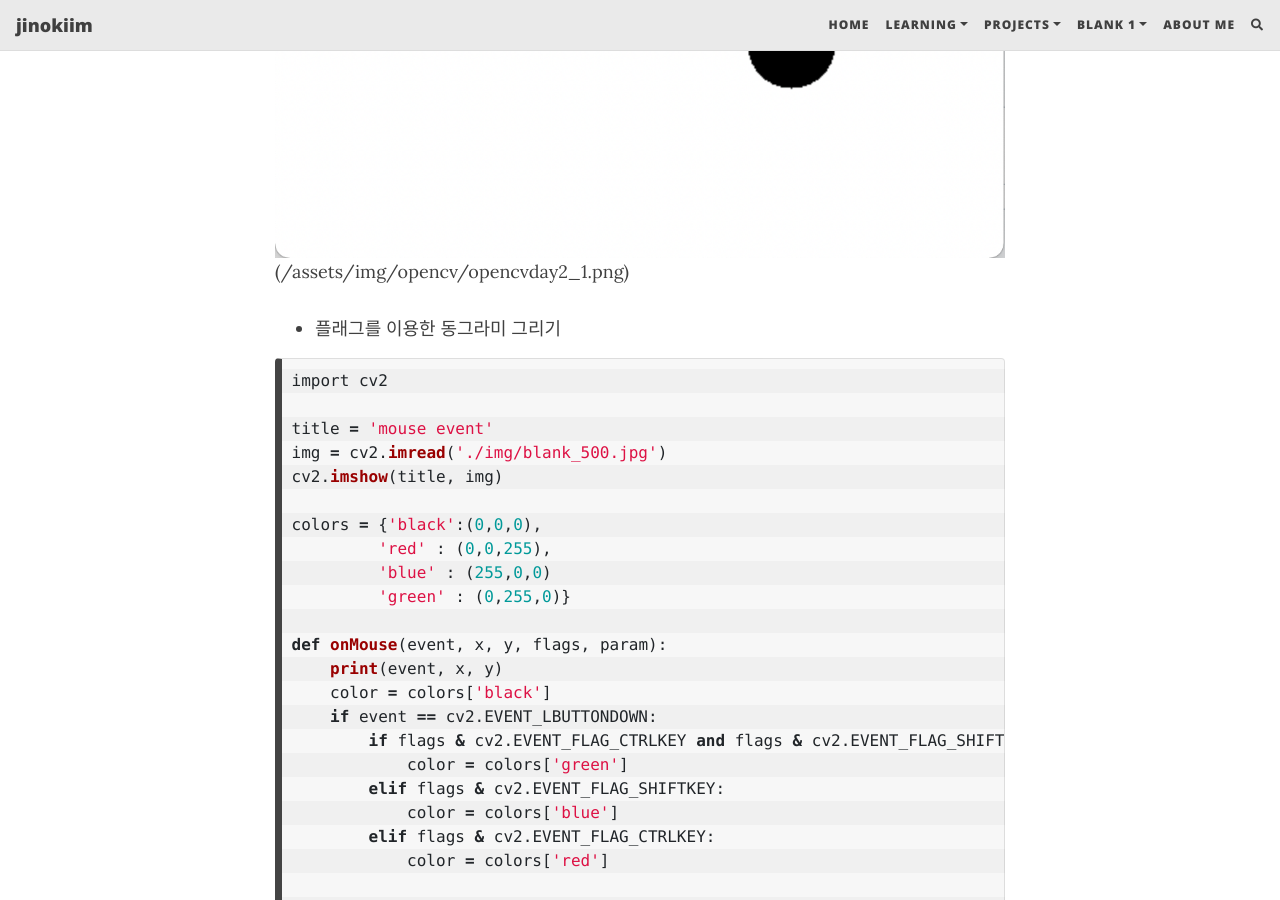
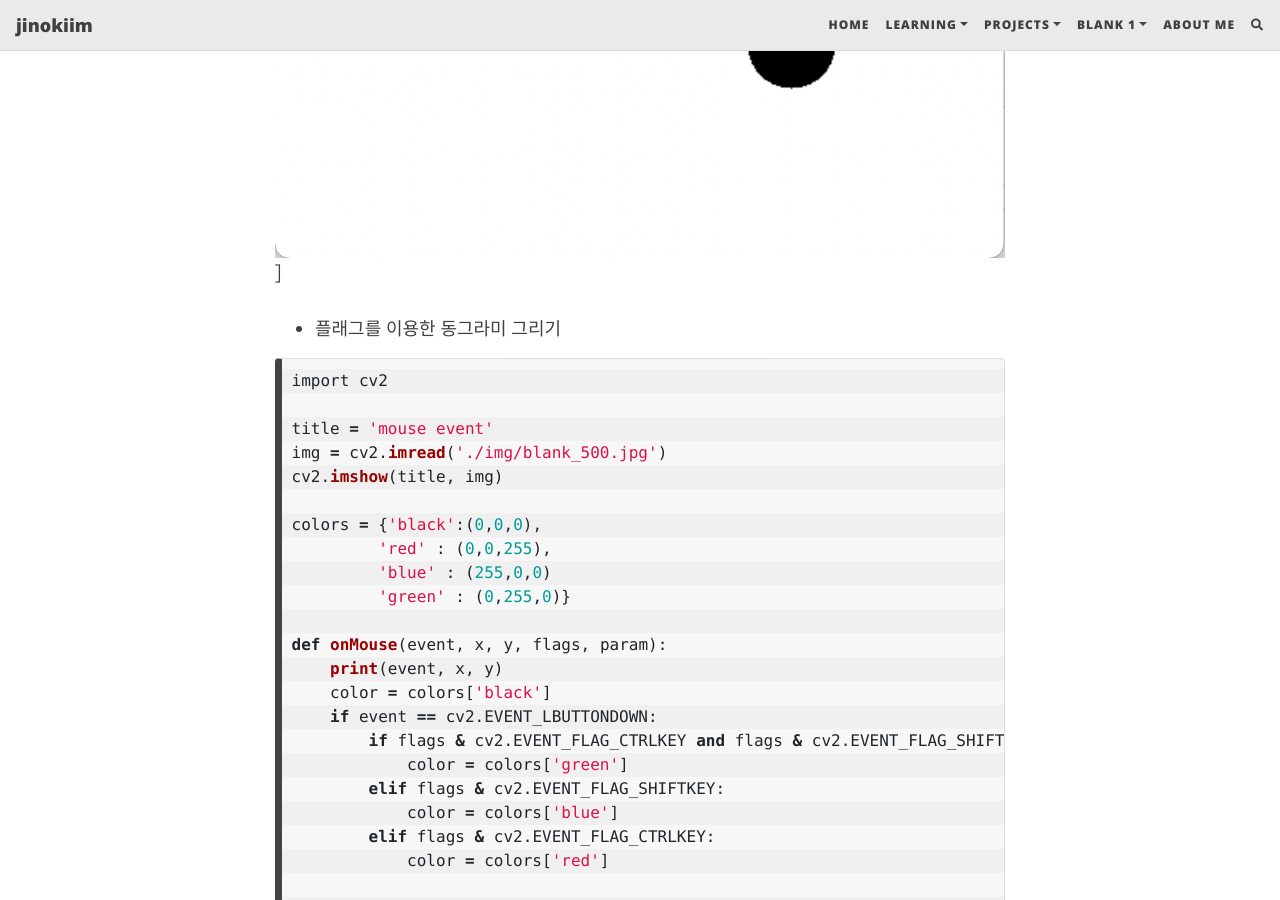
Before and after one commit to jinokiim/jinokiim.github.io, a Jekyll site: the page built from post_opencv/_posts/2021-09-20-opencvday2.md, in a window 1280 px wide and 900 px high, scrolled down 4838 px. Built offline with Jekyll 4.4.1, drawn with Linux system fonts in a browser that asks for light colours; nearby versions of some CDN libraries; comment, search, counter and statistics services are not loaded.

Commit message:
Update 2021-09-20-opencvday2.md

```diff
--- a/post_opencv/_posts/2021-09-20-opencvday2.md
+++ b/post_opencv/_posts/2021-09-20-opencvday2.md
@@ -171,7 +171,7 @@
     0 372 164
     4 108 96
 
-[![이미지읽기](/assets/img/opencv/opencvday2_1.png)(/assets/img/opencv/opencvday2_1.png)
+[![이미지읽기](/assets/img/opencv/opencvday2_1.png)]
 
 
 * 플래그를 이용한 동그라미 그리기
```
